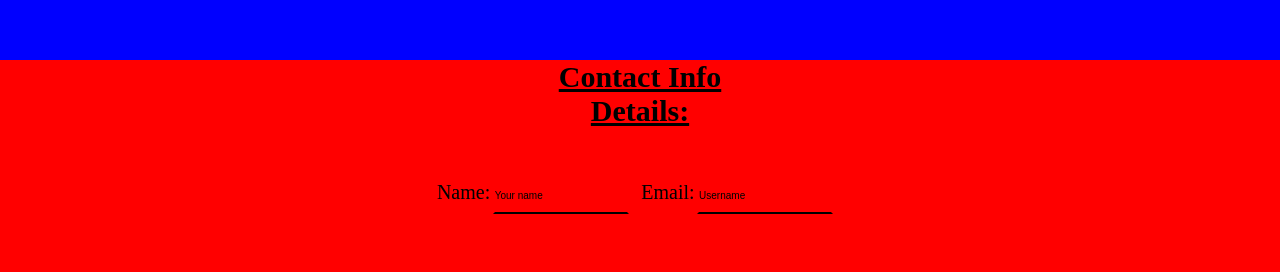
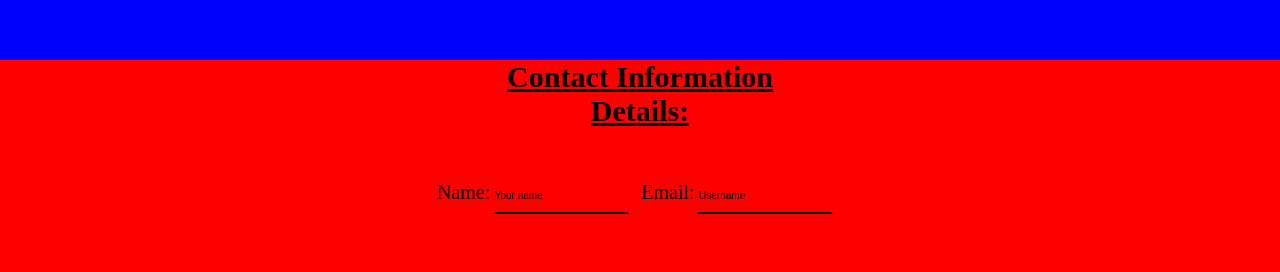
Before and after one commit to mz106/test-gh-branches-ex2, a website: page pages/contact.html in a window 1280 px wide. Shown: the part 180-452 px from the top of the page. Drawn offline with Linux system fonts and the light colour scheme; files whose address does not match are found by name.

Commit message:
updated h1 tag

```diff
--- a/pages/contact.html
+++ b/pages/contact.html
@@ -22,7 +22,7 @@
     <!-- start of branch feature/contact -->
     <section class="section-main">
         <main>
-            <h1>Contact Info</h1>
+            <h1>Contact Information</h1>
             <div class="container-contact-subtitle"></div>
             <h1>Details:</h1>
             <div class="container-contact-form">
```
